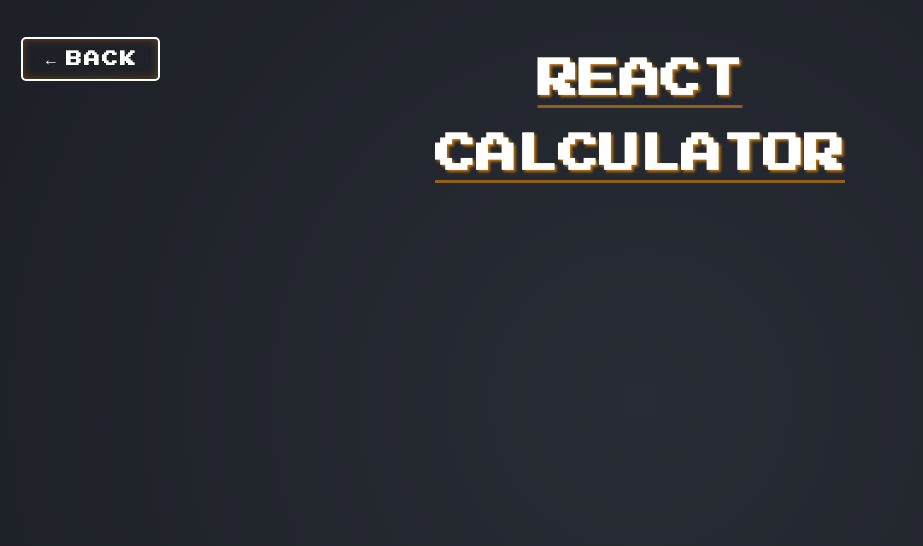
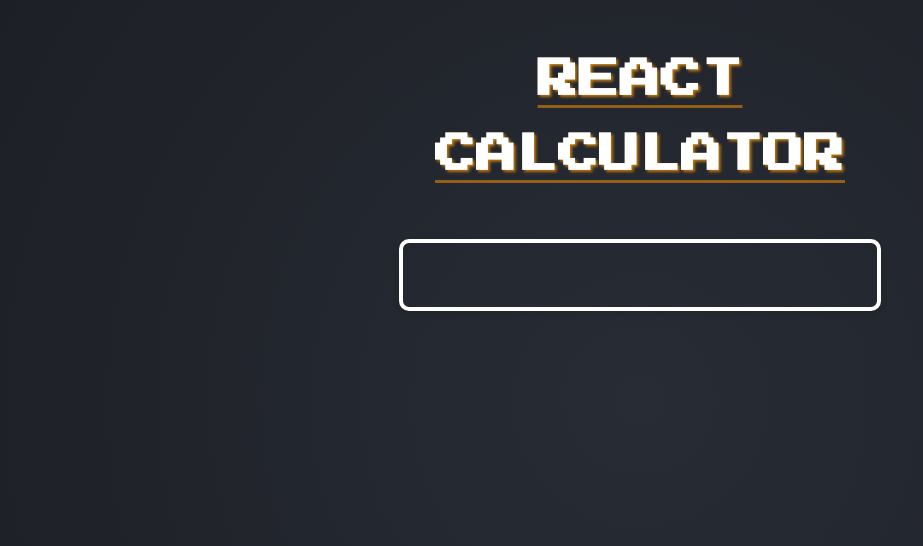
Before and after one commit to SMelidoni/react-calculator-app, a React (Create React App) app: page / in a window 1280 px wide. Shown: the top 546 px of the page, without its empty margins (0-923 px from the left). Built offline with nearby package versions, Linux system fonts and the light colour scheme.

Commit message:
Updated back button conditions

```diff
--- a/src/pages/calculator-home/calculator-home.component.tsx
+++ b/src/pages/calculator-home/calculator-home.component.tsx
@@ -4,16 +4,25 @@
 
 import MainButton from '../../components/main-button/main-button.component';
 
-const CalculatorHome: FC = () => {
+interface CalculatorHomeProps {
+  showBackButton?: boolean;
+}
+
+const CalculatorHome: FC<CalculatorHomeProps> = ({ showBackButton }) => {
   return (
     <div className="calculator-home-container">
-      <div className="calculator-home-back-button">
-        <MainButton label="<- Back" />
-      </div>
+      {showBackButton && (
+        <div className="calculator-home-back-button">
+          <MainButton label="<- Back" />
+        </div>
+      )}
       <header className="calculator-home-header">
         <h1 className="header-text header-text-react">React</h1>
         <h2 className="header-text header-text-calculator">Calculator</h2>
       </header>
+      <div className="calculator-home-content">
+        {/* calculator component will go here */}
+      </div>
     </div>
   );
 };
--- a/src/pages/calculator-home/calculator-home.styles.scss
+++ b/src/pages/calculator-home/calculator-home.styles.scss
@@ -43,6 +43,20 @@
   .header-text-calculator::after {
     width: 100%;
   }
+
+  .calculator-home-content {
+    border: 4px solid #fff;
+    border-radius: 10px;
+    box-shadow: 0 4px 6px rgba(0, 0, 0, 0.1);
+    margin-top: 2rem;
+    padding: 2rem;
+    width: 100%;
+
+    @media screen and (max-width: 768px) {
+      width: 100%;
+      padding: 1rem;
+    }
+  }
 }
 
 @media screen and (max-width: 768px) {
```
Also changed, not shown: 1 other file (tests, documents, lock files or other folders).
